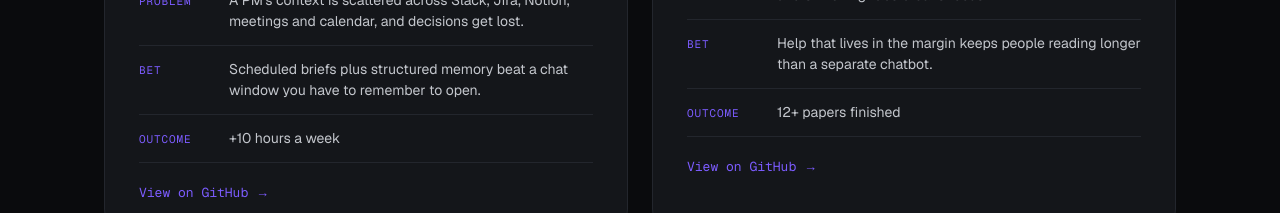
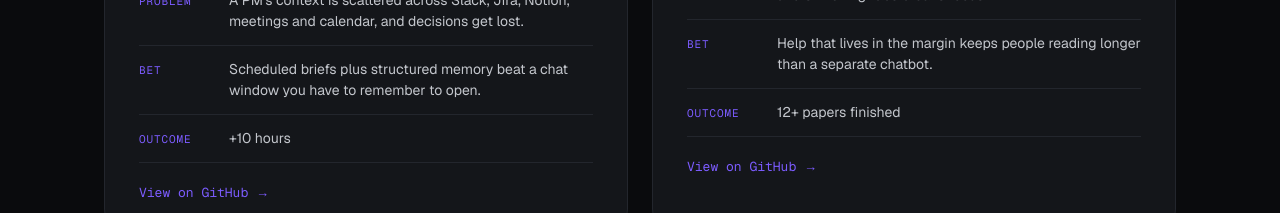
Before and after one commit to nitin786pandey/portfolio, a Next.js app: page / in a window 1280 px wide. Shown: the part 2300-2513 px from the top of the page. Built offline with nearby package versions, Linux system fonts and the light colour scheme; no server answers.

Commit message:
Use outcome wording as given

```diff
--- a/src/app/page.tsx
+++ b/src/app/page.tsx
@@ -195,7 +195,7 @@ export default function Home() {
                     </div>
                     <div className="row">
                       <span className="l mono">Outcome</span>
-                      <span>+10 hours a week</span>
+                      <span>+10 hours</span>
                     </div>
                   </div>
                   <a className="more mono" href="https://github.com/nitin786pandey/PM-Chief-of-Staff" target="_blank" rel="noopener noreferrer">
```
